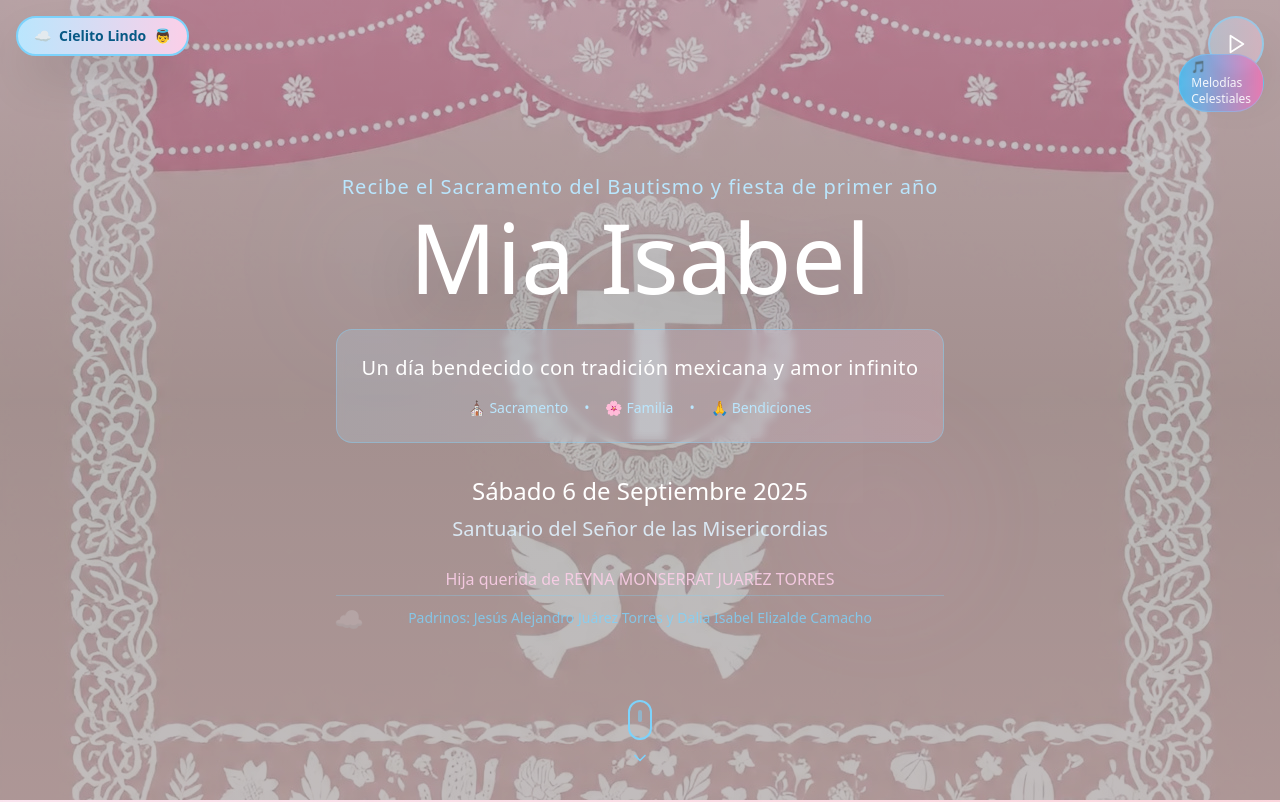
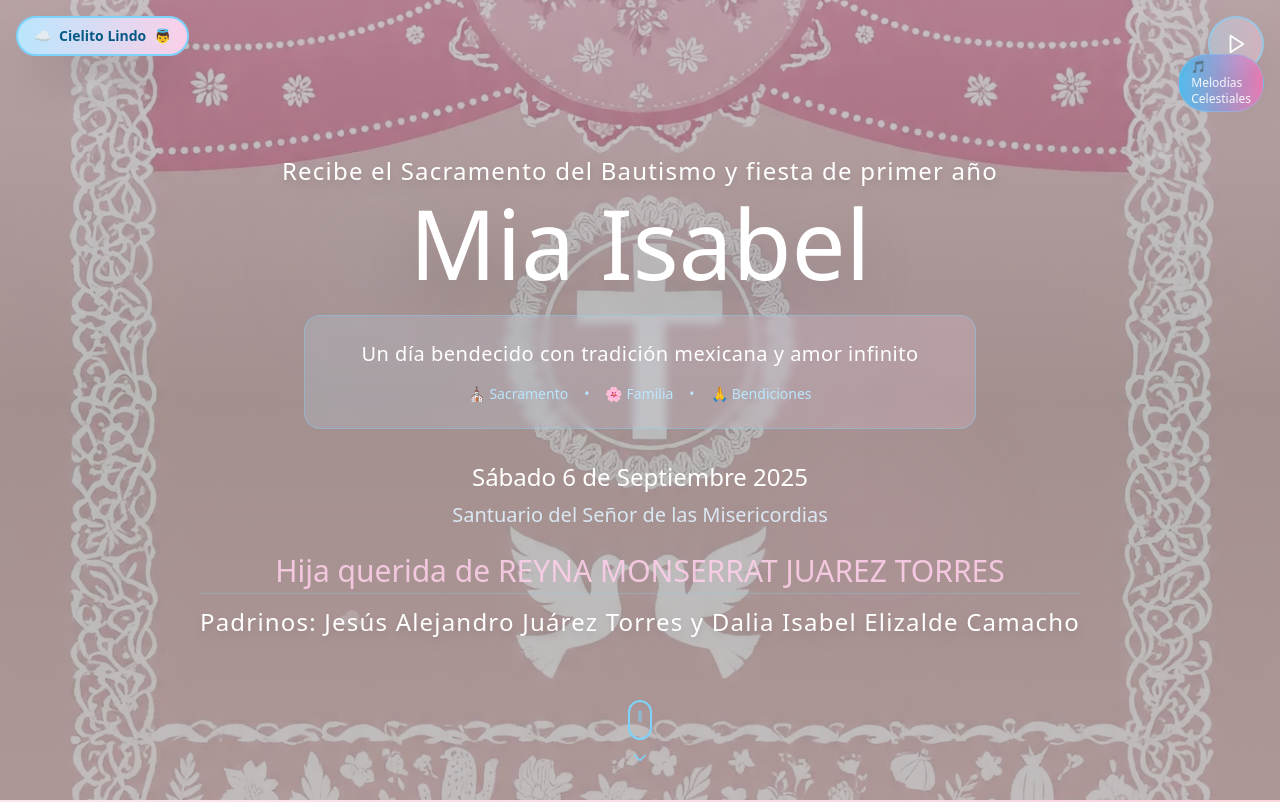
Before and after one commit to ROR2022/bautizo-vip-mia-isabel, a Next.js app: page / in a window 1280 px wide. Shown: the top 802 px of the page. Built offline with nearby package versions, Linux system fonts and the light colour scheme; a web font is replaced by a local one.

Commit message:
letras hero

```diff
--- a/components/demo/bautizo/vip/VipHero.tsx
+++ b/components/demo/bautizo/vip/VipHero.tsx
@@ -73,9 +73,9 @@ export function VipHero({ data = miaIsabelBautizoData, theme }: VipHeroProps) {
             initial={{ opacity: 0 }}
             animate={{ opacity: 1 }}
             transition={{ delay: 0.5, duration: 1 }}
-            className="text-sky-200 text-xl mb-2 font-light tracking-wider"
+            className="text-white text-xl md:text-2xl mb-2 font-medium tracking-wider drop-shadow-lg"
           >
-            {vipDemoData.hero.subtitle}
+            {data.hero.subtitle}
           </motion.p>
 
           <motion.h1
@@ -138,11 +138,11 @@ export function VipHero({ data = miaIsabelBautizoData, theme }: VipHeroProps) {
             className="mt-6 space-y-1"
           >
             {/* Familia adaptada para madre soltera */}
-            <p className="text-sm md:text-base text-pink-200 opacity-90">
+            <p className="text-2xl md:text-3xl text-pink-200 opacity-90">
               Hija querida de {data.event.parents.mother}
             </p>
             <div className="mt-3 pt-3 border-t border-sky-300/30">
-              <p className="text-xs md:text-sm text-sky-300 opacity-80">
+              <p className="text-white text-xl md:text-2xl mb-2 font-medium tracking-wider drop-shadow-lg">
                 Padrinos: {data.event.godparents.godfather} y {data.event.godparents.godmother}
               </p>
             </div>
```
